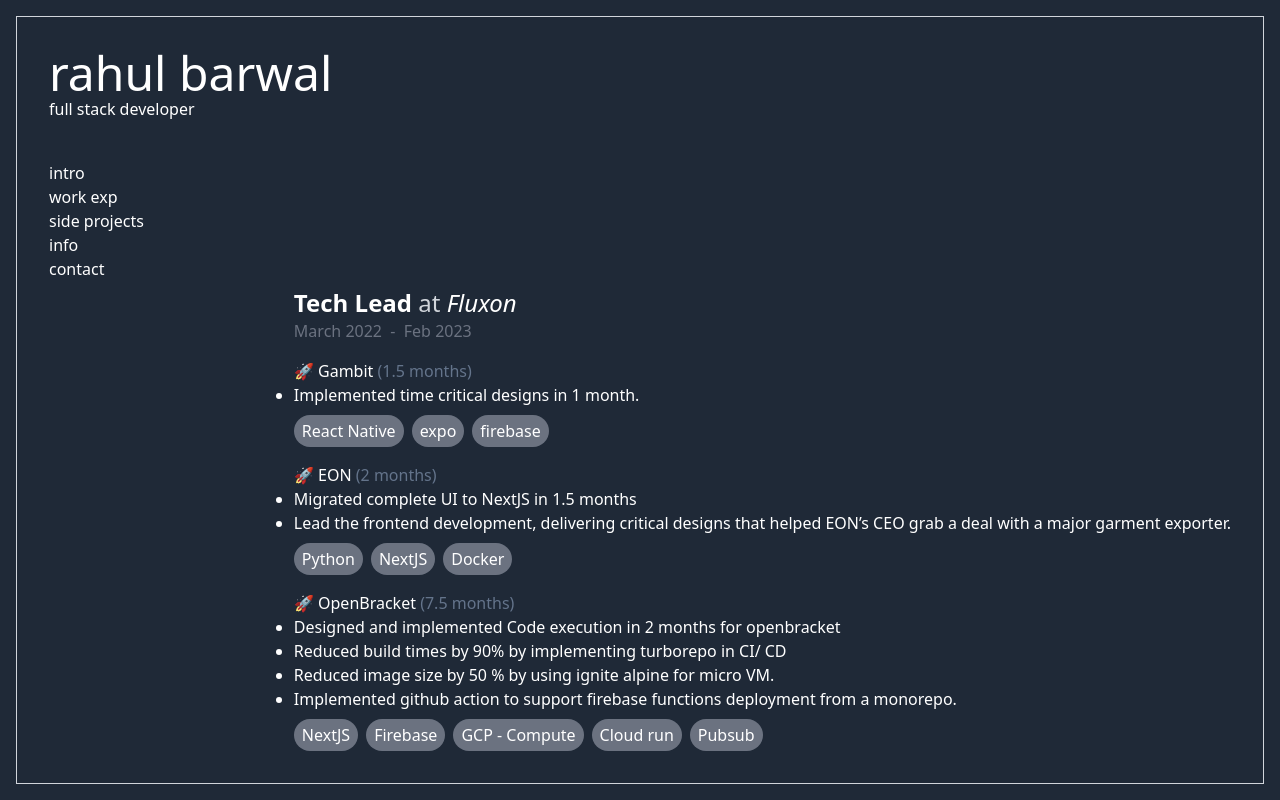
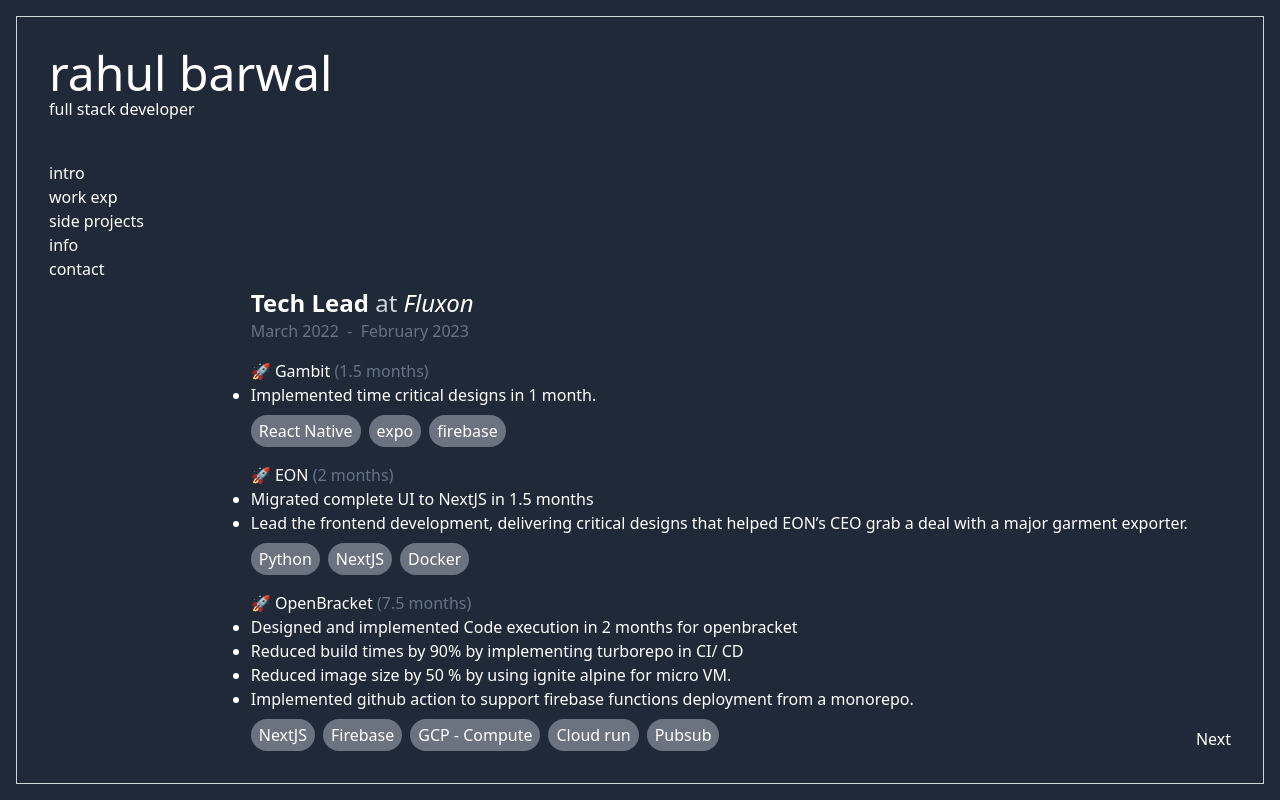
Before and after one commit to rahulbarwal/rahul-portfolio, a React (Create React App) app: page / in a window 1280 px wide. Built offline with nearby package versions, Linux system fonts and the light colour scheme.

Commit message:
Projects Caraousal implementation

```diff
--- a/src/components/content/Projects/CompanyProjectDescription.tsx
+++ b/src/components/content/Projects/CompanyProjectDescription.tsx
@@ -30,7 +30,9 @@
           ))}
         </section>
       ) : (
-        <section>My role</section>
+        <section>
+          <Description desc={desc} />
+        </section>
       )}
     </>
   );
--- a/src/components/content/Projects/index.tsx
+++ b/src/components/content/Projects/index.tsx
@@ -1,4 +1,4 @@
-import React from "react";
+import React, { useReducer, useState } from "react";
 import ProjectItem, { IPItem } from "./ProjectItem";
 
 type Props = {};
@@ -13,7 +13,7 @@
           year: "2022",
         },
         endedAt: {
-          month: "Feb",
+          month: "February",
           year: "2023",
         },
       },
@@ -59,13 +59,82 @@
       ],
       position: "Tech Lead",
     },
+    {
+      companyName: "Globant",
+      duration: {
+        startedAt: {
+          month: "September",
+          year: "2019",
+        },
+        endedAt: {
+          month: "February",
+          year: "2022",
+        },
+      },
+      description: [
+        {
+          projectName: "Login",
+          duration: "11 months",
+          description: {
+            texts: [
+              "Transitioned 16+ markets of HSBC from the legacy Saas platform to DSP. Identified performance bottlenecks in UI rendering, improving performance 3 times.",
+            ],
+            techStack: ["React Native", "expo", "firebase"],
+          },
+        },
+        {
+          projectName: "OLR/OFR",
+          duration: "1 year",
+          description: {
+            texts: [
+              "Enhanced existing functionalities and added 3 online reset options, increasing user engagement by 30%.",
+            ],
+            techStack: ["Python", "NextJS", "Docker"],
+          },
+        },
+        {
+          projectName: "Manage Security",
+          duration: "6 months",
+          description: {
+            texts: [
+              "Developed and deployed the entire project to production for all modules - devices, password, and username. The initial response to this project was good leading to integration into multiple markets",
+              "Resolved 90% of critical production bugs in 3 months.",
+            ],
+            techStack: [
+              "NextJS",
+              "Firebase",
+              "GCP - Compute",
+              "Cloud run",
+              "Pubsub",
+            ],
+          },
+        },
+      ],
+      position: "Tech Lead",
+    },
   ];
+  const [currProjectIndex, dispatch] = useReducer(
+    (state: number, action: { type: "inc" | "dec" }) => {
+      if (action.type === "inc") {
+        return state + 1;
+      }
+      if (action.type === "dec") {
+        return state - 1;
+      }
+      throw Error("Unknown action.");
+    },
+    0
+  );
   return (
-    <>
-      {projects.map((p, index) => (
-        <ProjectItem key={index} project={p} />
-      ))}
-    </>
+    <section className="flex gap-2 items-end">
+      {currProjectIndex !== 0 && (
+        <button onClick={() => dispatch({ type: "dec" })}>Prev</button>
+      )}
+      <ProjectItem project={projects[currProjectIndex]} />
+      {currProjectIndex !== projects.length - 1 && (
+        <button onClick={() => dispatch({ type: "inc" })}>Next</button>
+      )}
+    </section>
   );
 };
 
```
